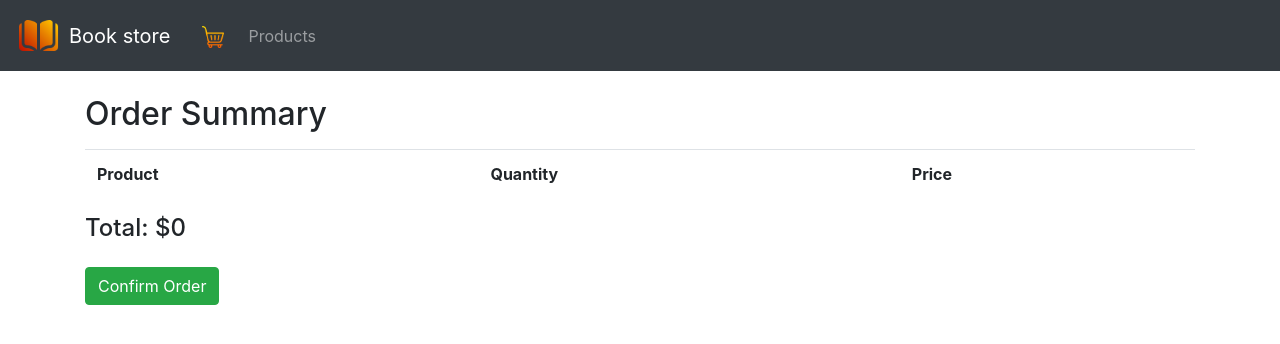
After one commit to Maram-sulaiman/IS424Project, a Django app: page /order/ in a window 1280 px wide. The commit adds this page. Shown: the top 344 px of the page. Run offline with Django 5.2, Linux system fonts and the light colour scheme; lists and menus that the app fills with data are empty; some libraries are stand-ins or nearby versions.

Commit message:
order_page

```diff
--- a/EcommerceSite/templates/login.html
+++ b/EcommerceSite/templates/login.html
@@ -1,7 +1,7 @@
 <!DOCTYPE html>
 <html lang="en">
 <head>
-    <meta charset="UTF-8">
+
     <title>Login</title>
 
 
--- a/EcommerceSite/templates/navbar.html
+++ b/EcommerceSite/templates/navbar.html
@@ -2,7 +2,7 @@
 <!DOCTYPE html>
 <html lang="en">
 <head>
-    <meta charset="UTF-8">
+
     <title>{% block title %} Shop{% endblock %}</title>
 
 
--- /dev/null
+++ b/EcommerceSite/templates/order.html
@@ -0,0 +1,30 @@
+{% extends "navbar.html" %}
+
+{% block content %}
+
+<h2>Order Summary</h2>
+
+<table class="table mt-3">
+    <tr>
+        <th>Product</th>
+        <th>Quantity</th>
+        <th>Price</th>
+    </tr>
+
+    {% for id, item in basket.items %}
+    <tr>
+        <td>{{ item.name }}</td>
+        <td>{{ item.quantity }}</td>
+        <td>${{ item.price }}</td>
+    </tr>
+    {% endfor %}
+</table>
+
+<h4>Total: ${{ total }}</h4>
+
+<form method="POST">
+    {% csrf_token %}
+    <button class="btn btn-success mt-3">Confirm Order</button>
+</form>
+
+{% endblock %}
--- a/EcommerceSite/views.py
+++ b/EcommerceSite/views.py
@@ -129,3 +129,33 @@ def remove_item(request, product_id):
 def clear_basket(request):
     request.session["basket"] = {}
     return redirect("basket")
+
+def order_page(request):
+
+    basket = request.session.get("basket", {})
+    total = 0
+    for item in basket.values():
+        total += item["price"] * item["quantity"]
+
+
+    if request.method == "POST":
+        order = Order.objects.create(
+            user=request.user,
+            total_price=total
+        )
+        for product_id, item in basket.items():
+            OrderedProduct.objects.create(
+                user=request.user,
+                product_id=product_id,
+                amount=item["quantity"]
+            )
+
+        request.session["basket"] = {}
+        return render(request, "order_success.html", {
+            "order": order
+        })
+
+    return render(request, "order.html", {
+        "basket": basket,
+        "total": total
+    })
```
Also changed, not shown: EcommerceSite/templates/order_success.html (added, +12 -0 lines).
